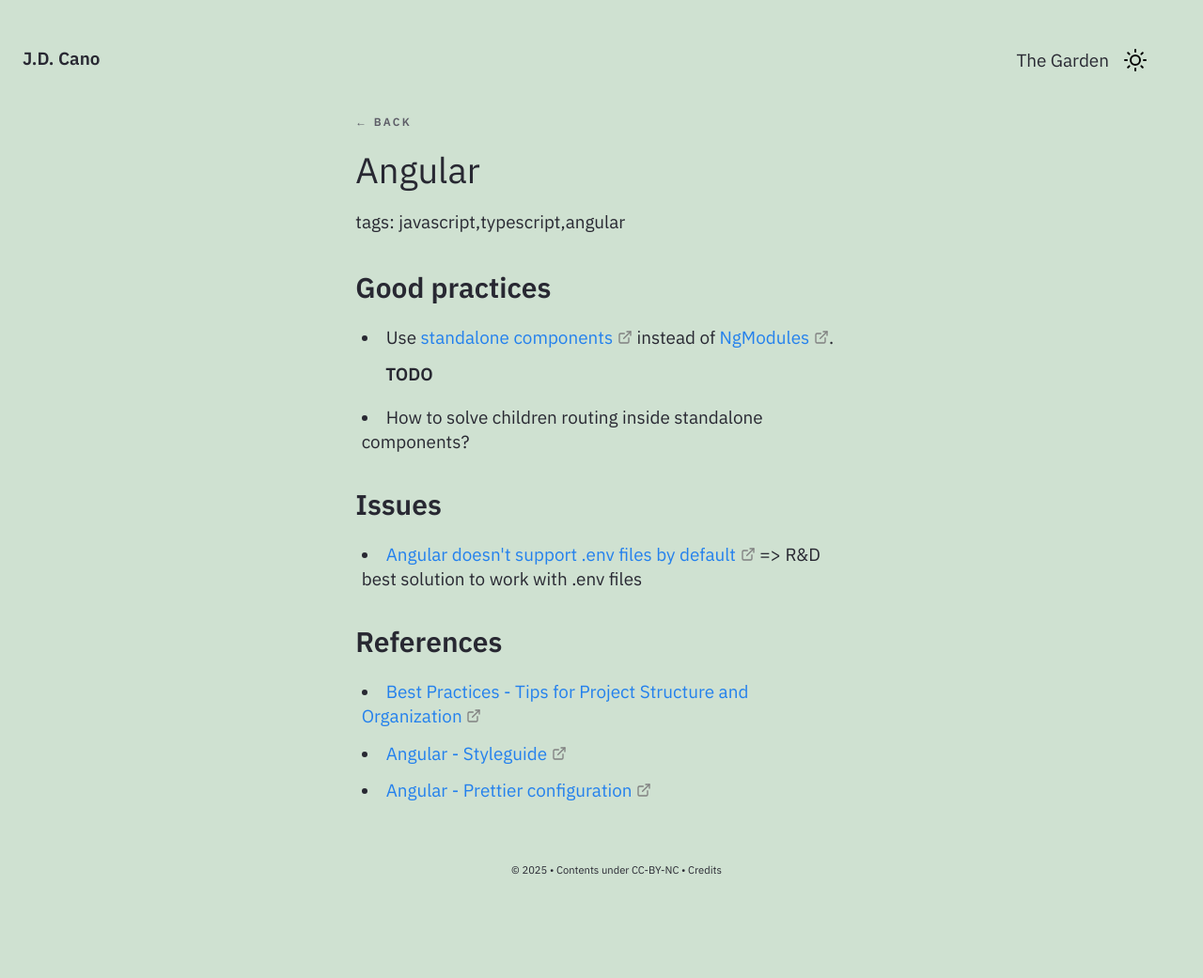
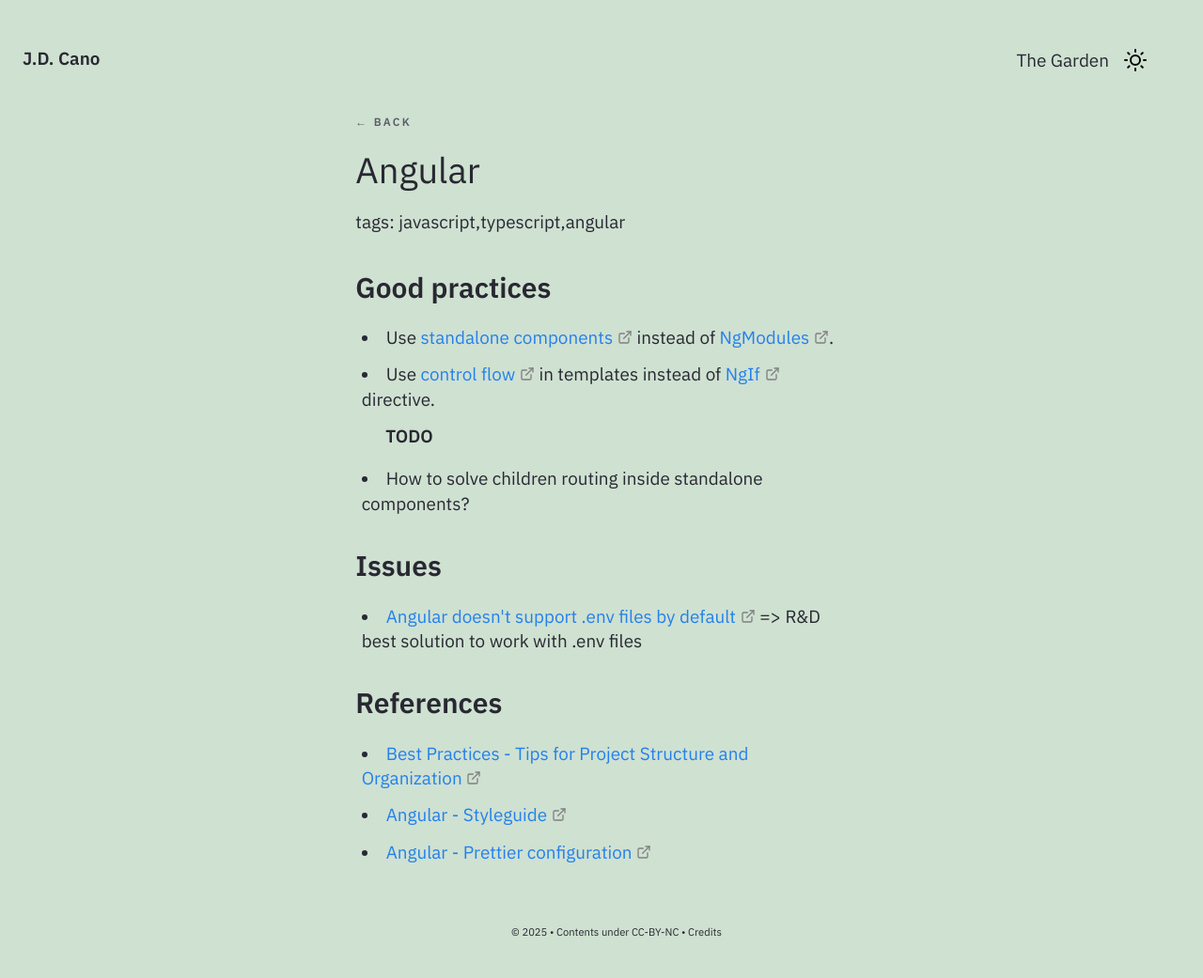
Before and after one commit to Gorzas/gorzas.github.io, a Jekyll site: the page built from _notes/Public/tech/Angular/Angular.md, in a window 1280 px wide. Shown: the whole page at 94% size. Built offline with Jekyll 4.4.1, drawn with Linux system fonts in a browser that asks for light colours; before the commit the page ends 975 px from its top, so only the background shows below that; part of the change alters nothing that is shown.

Commit message:
Update Angular.md

```diff
--- a/_notes/Public/tech/Angular/Angular.md
+++ b/_notes/Public/tech/Angular/Angular.md
@@ -3,7 +3,7 @@ title: Angular
 feed: show
 tags: javascript typescript angular
 date: 21-01-2025
-updated: 26-02-2025
+updated: 05-03-2025
 type: note
 growth: seedlings
 ---
@@ -11,6 +11,7 @@ growth: seedlings
 ## Good practices
 
 - Use [standalone components](https://angular.dev/reference/migrations/standalone) instead of [NgModules](https://angular.dev/guide/ngmodules/overview).
+- Use [control flow](https://angular.dev/guide/templates/control-flow) in templates instead of [NgIf](https://angular.dev/api/common/NgIf) directive.
 
 **TODO**
 
```
